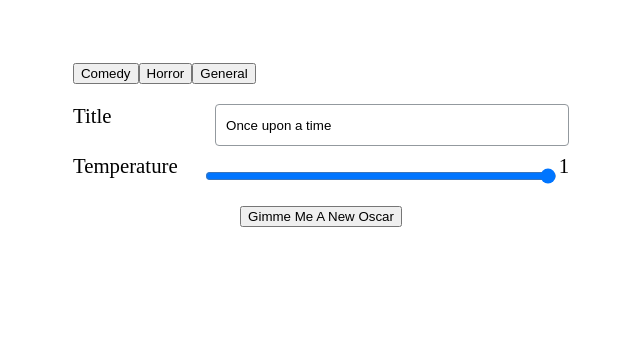
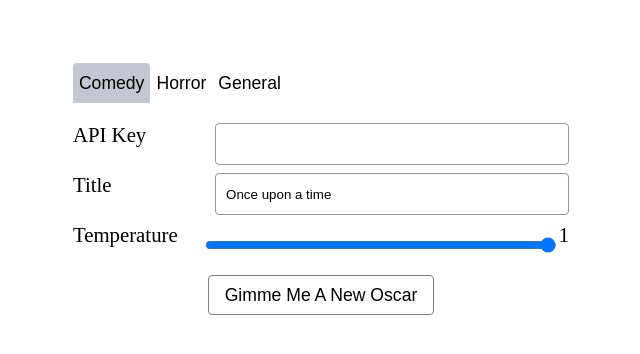
Before and after one commit to IvanNSBS/GPT3-MovieSynopsis-Frontend, a React (Create React App) app: page / in a window 1280 px wide. Shown: the top 354 px of the page, without its empty margins (319-959 px from the left). Built offline with nearby package versions, Linux system fonts and the light colour scheme; no server answers.

Commit message:
Adding Visual feedback for active tab

```diff
--- a/src/App.styles.tsx
+++ b/src/App.styles.tsx
@@ -18,19 +18,12 @@ const LabelField = styled.div`
 
 const InputLabel = styled.label`
     margin-right: 25px;
-`
+`;
 
 const Output = styled.div`
     padding: 20px 5%;
     font-size: 1.5em;
 `;
-
-const TabsWrapper = styled.div`
-    width: 100%;
-    padding-bottom: 20px;
-    display: flex;
-    align-items: flex-start;
-`
 
 const TitleInput = styled.input`
     width: 340px;
@@ -39,10 +32,36 @@ const TitleInput = styled.input`
     border: 1px solid #93999e;
     border-radius: 4px;
     height: 38px;
-`
+`;
 
-const TabButton = styled.button`
 
-`
+const selectedColor = "#c4c7d1"
 
-export { AppContainer, LabelField, Output, TabsWrapper, TabButton, TitleInput, InputLabel }
+const SendButton = styled.button`
+    border: 1px solid gray;
+    border-radius: 4px;
+    padding: 8px 16px;
+    height: 40px;
+
+    width: auto;
+    font-size: 1.1em;
+    background-color: white;
+
+    text-align: center;
+    vertical-align: middle;
+
+    transition: all 0.2s ease-out;
+
+    &:hover
+    {
+        cursor: pointer;
+        background-color: #c4c7d17b;
+    }
+
+    &:active
+    {
+        background-color: ${selectedColor}
+    }
+`;
+
+export { AppContainer, LabelField, Output, TitleInput, InputLabel, SendButton }
--- a/src/App.tsx
+++ b/src/App.tsx
@@ -1,4 +1,4 @@
-import React, { useEffect, useState } from "react";
+import React, { useState } from "react";
 import LoadingScreen from './Loading';
 import { SpecificGenerator } from "./GeneratorFetch";
 
@@ -7,6 +7,7 @@ import {
   InputLabel,
   LabelField,
   Output,
+  SendButton,
   TitleInput,
 } from './App.styles';
 
@@ -46,10 +47,6 @@ const App: React.FC = function ()
     SpecificGenerator(props);
   }
 
-  useEffect(() => {
-    setApiKey(process.env.REACT_APP_COLAB_KEY);
-  }, []);
-
   let output = '';
   if (generating === 1)
     output = 'Gerando...'
@@ -64,6 +61,10 @@ const App: React.FC = function ()
       <div>
         <AppTabs onClick={setModel} toggleTags={setShowTags}/>
 
+        <LabelField>
+          <InputLabel htmlFor='apikey'>API Key</InputLabel>
+          <TitleInput name='apikey' type='text' value={apiKey} onChange={ e => setApiKey(e.target.value) }/>
+        </LabelField>
         <LabelField>
           <InputLabel htmlFor='input-prompt' data-for="title" data-tip="Movie Title">Title</InputLabel>
           <ReactTooltip place="top" type="dark" effect="float" id="title"/>
@@ -83,7 +84,7 @@ const App: React.FC = function ()
 
       </div>
 
-      <button onClick={post}>Gimme Me A New Oscar</button>
+      <SendButton onClick={post}>Gimme Me A New Oscar</SendButton>
 
       <Output>
         {generating === 1
--- /dev/null
+++ b/src/AppTabs.styles.tsx
@@ -0,0 +1,31 @@
+import styled from "styled-components"
+
+const selectedColor = "#c4c7d1"
+const unselectedColor = "white"
+
+const TabButton = styled.button<{selected: boolean}>`
+    border: 0px;
+    border-top-left-radius: 4px;
+    border-top-right-radius: 4px;
+    height: 40px;
+    width: auto;
+    font-size: 1.1em;
+    background-color: ${ props => props.selected ? selectedColor : unselectedColor };
+
+    transition: all 0.2s ease-out;
+
+    &:hover
+    {
+        cursor: pointer;
+        background-color: #c4c7d1ae;
+    }
+`;
+
+const TabsWrapper = styled.div`
+    width: 100%;
+    padding-bottom: 20px;
+    display: flex;
+    align-items: flex-start;
+`;
+
+export { TabButton, TabsWrapper }
--- a/src/AppTabs.tsx
+++ b/src/AppTabs.tsx
@@ -1,9 +1,9 @@
-import React from "react";
+import React, { useState } from "react";
 
 import {
     TabsWrapper,
     TabButton
-} from './App.styles';
+} from './AppTabs.styles';
 
 const tabsModel = {
     'comedy': "babbage:ft-ufpe-2021-12-04-17-04-13",
@@ -11,26 +11,35 @@ const tabsModel = {
     'general': "curie:ft-ufpe-2021-12-04-00-24-56"
 };
 
-const ModelTab: React.FC<{onCLick():void}> = function(props)
+const ModelTab: React.FC<{onCLick():void, selected(): boolean}> = function(props)
 {
     return (
-        <TabButton onClick={() => props.onCLick()} >{props.children}</TabButton>
+        <TabButton selected={props.selected()} onClick={() => props.onCLick()} >{props.children}</TabButton>
     );
 }
 
 const AppTabs: React.FC<{onClick(model:string):void, toggleTags(value: boolean):void}> = function(props)
 {
-    const clickTab = function (model: string, showTags: boolean)
+    const [selected, setSelected] = useState<number>(0);
+
+    const clickTab = function (model: string, showTags: boolean, tabIdx: number)
     {
+        setSelected(tabIdx);
         props.onClick(model);
         props.toggleTags(showTags);
     }
 
+    const isSelected = function (idx: number): boolean
+    {
+        console.log(`is <${idx}> selected? + ${(selected === idx)}`);
+        return selected === idx;
+    }
+
     return (
         <TabsWrapper>
-            <ModelTab onCLick={() => clickTab(tabsModel.comedy, false)}>Comedy</ModelTab>
-            <ModelTab onCLick={() => clickTab(tabsModel.horror, false)}>Horror</ModelTab>
-            <ModelTab onCLick={() => clickTab(tabsModel.general, true)}>General</ModelTab>
+            <ModelTab selected={() => isSelected(0)} onCLick={() => clickTab(tabsModel.comedy, false, 0)}>Comedy</ModelTab>
+            <ModelTab selected={() => isSelected(1)} onCLick={() => clickTab(tabsModel.horror, false, 1)}>Horror</ModelTab>
+            <ModelTab selected={() => isSelected(2)} onCLick={() => clickTab(tabsModel.general, true, 2)}>General</ModelTab>
         </TabsWrapper>
     )
 }
```
